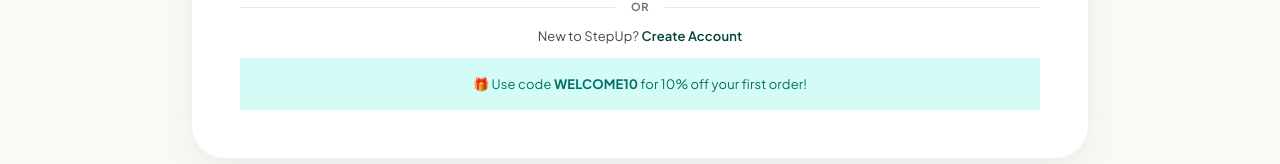
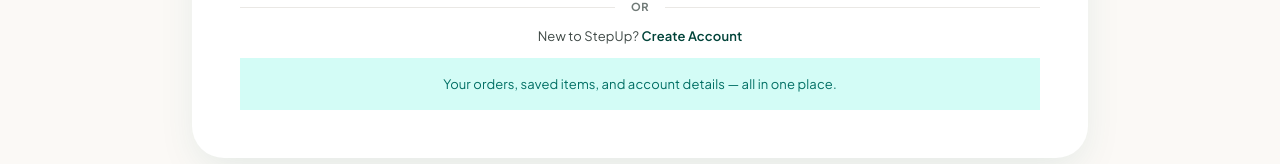
Before and after one commit to Goofy105114/step_up, a React (Vite) app in the folder frontend/: page /login in a window 1280 px wide. Shown: the part 1147-1311 px from the top of the page. Built offline with nearby package versions, Linux system fonts and the light colour scheme; no server answers; a web font is replaced by a local one.

Commit message:
fix(content): remove hardcoded promotional coupon from login

```diff
--- a/frontend/src/pages/auth/LoginPage.tsx
+++ b/frontend/src/pages/auth/LoginPage.tsx
@@ -159,7 +159,7 @@ export default function LoginPage() {
                     </p>
                     <div className="mt-4 p-4 bg-secondary-container/30 rounded-DEFAULT">
                       <p className="text-body-sm text-on-secondary-container text-center">
-                        🎁 Use code <strong>WELCOME10</strong> for 10% off your first order!
+                        Your orders, saved items, and account details — all in one place.
                       </p>
                     </div>
                   </div>
```
